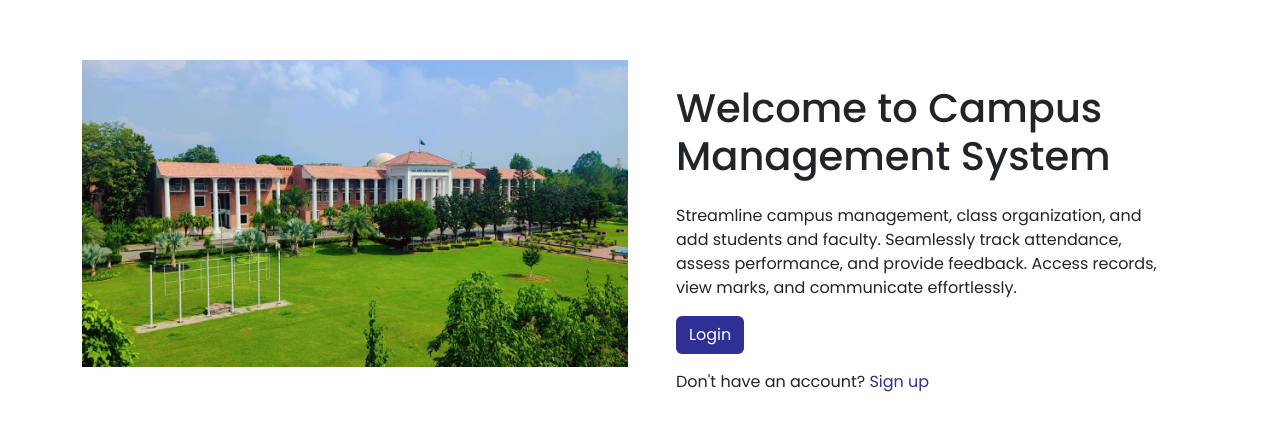
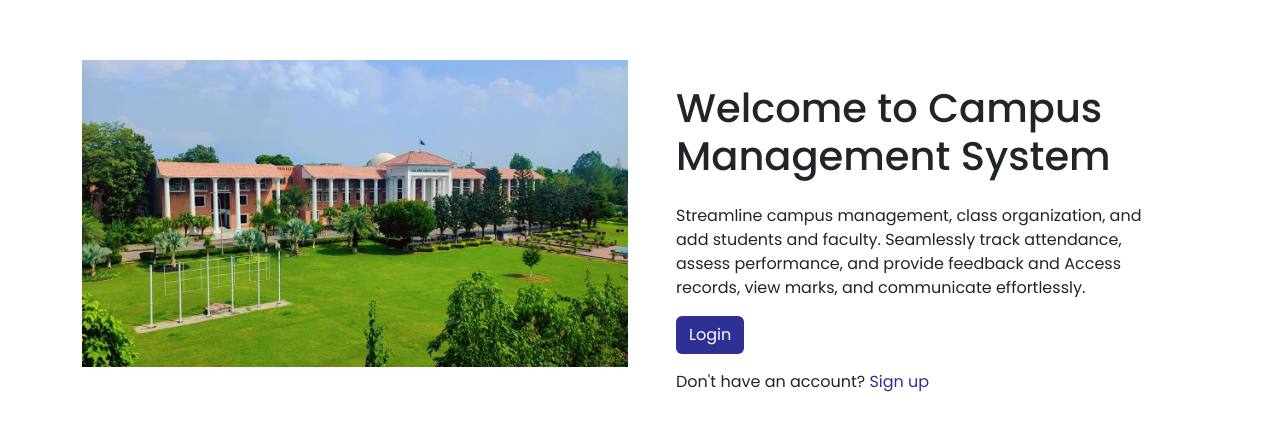
Before and after one commit to Sananali01/Campus-Management-System, a React (Create React App) app in the folder frontend/: page / in a window 1280 px wide. Shown: the part 153-584 px from the top of the page. Built offline with nearby package versions, Linux system fonts and the light colour scheme.

Commit message:
Changes Occurs

```diff
--- a/frontend/src/pages/Homepage.js
+++ b/frontend/src/pages/Homepage.js
@@ -15,7 +15,7 @@ const Homepage = () => {
                         <h1 className="mb-4">Welcome to Campus Management System</h1>
                         <p>
                             Streamline campus management, class organization, and add students and faculty.
-                            Seamlessly track attendance, assess performance, and provide feedback.
+                            Seamlessly track attendance, assess performance, and provide feedback and
                             Access records, view marks, and communicate effortlessly.
                         </p>
                         <div className="mb-3">
```
Also changed, not shown: 1 other file (tests, documents, lock files or other folders).
